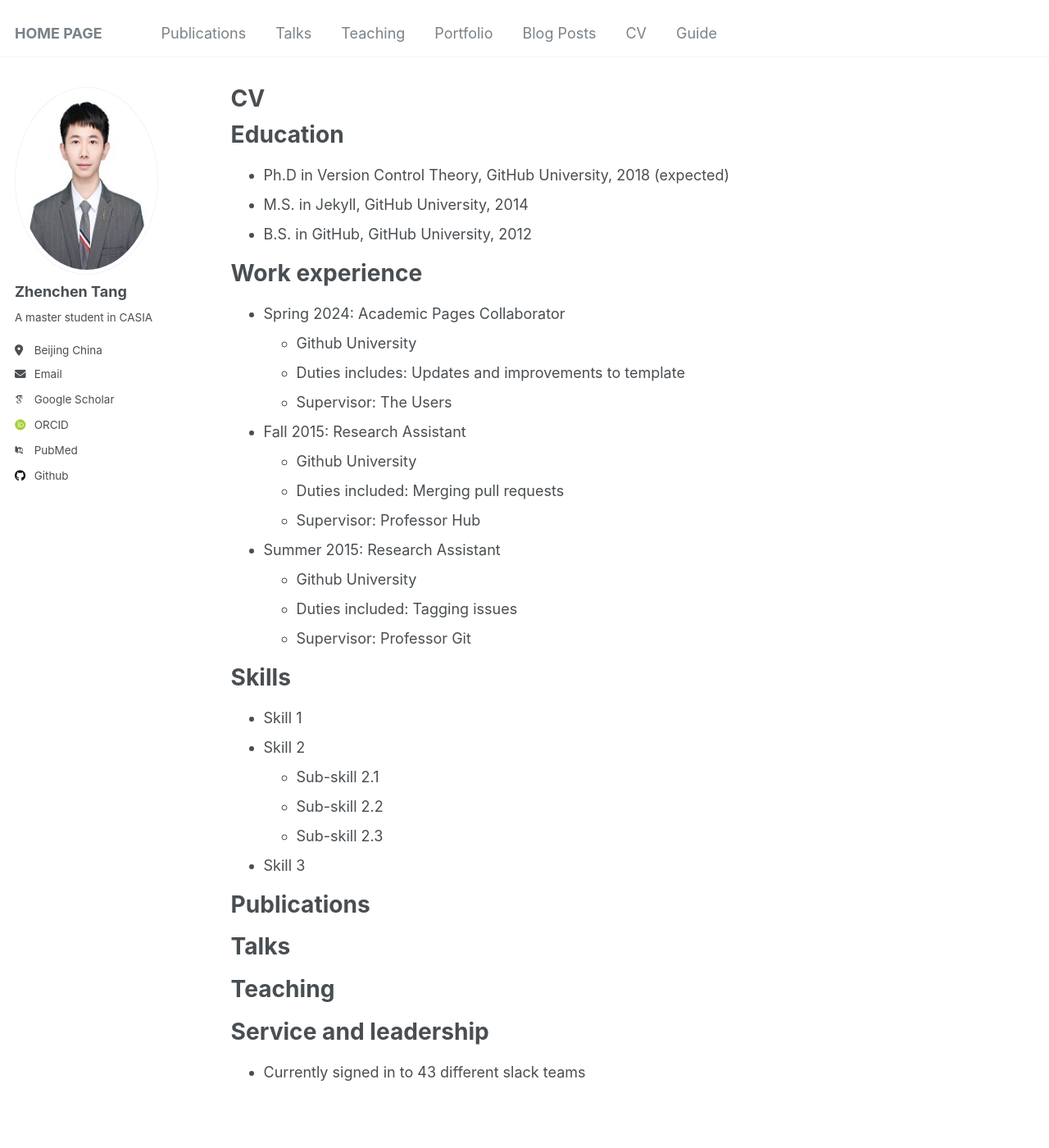
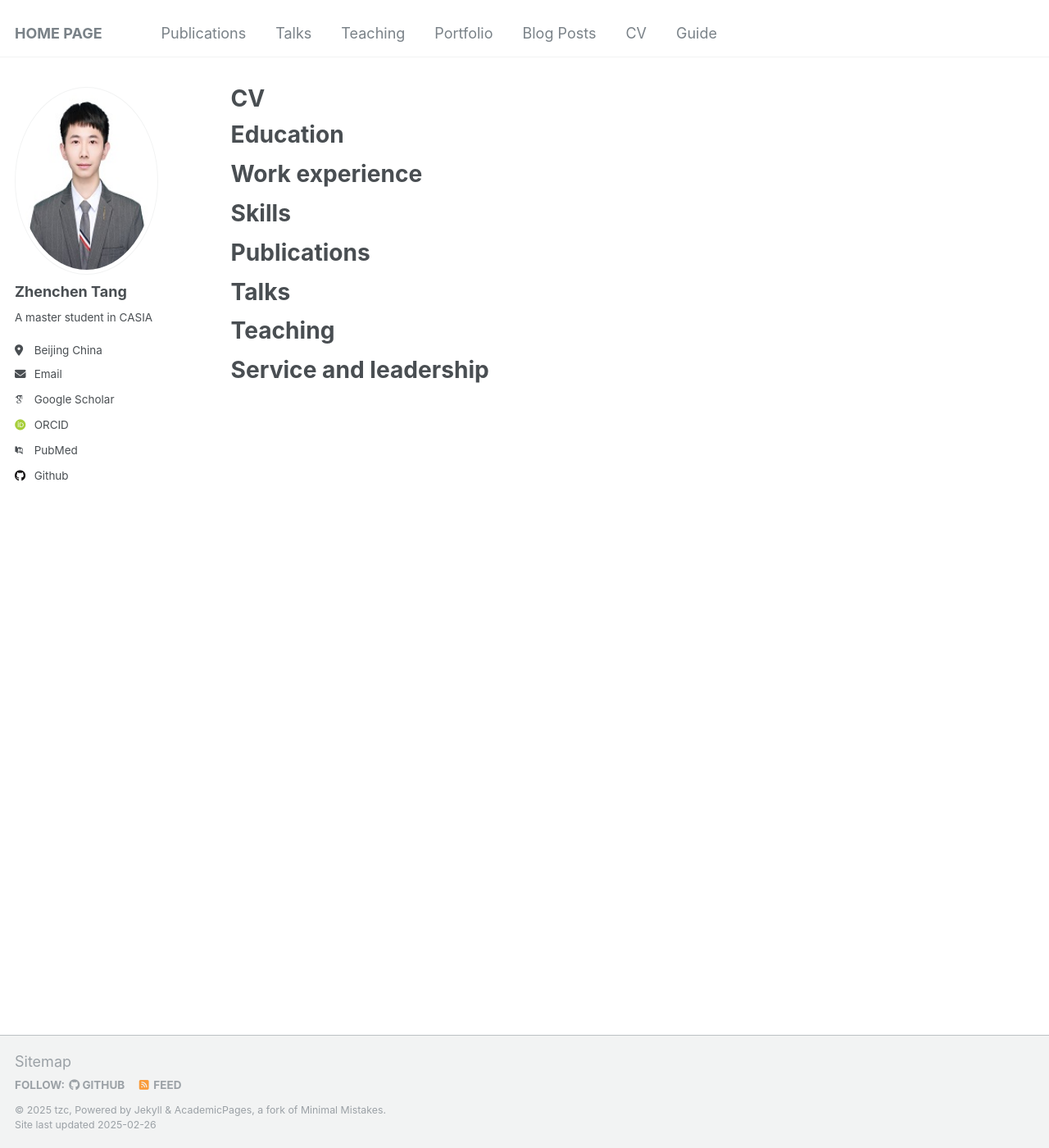
Before and after one commit to 2kxx/introduction, a Jekyll site: the page built from _pages/cv.md, in a window 1280 px wide and 1400 px high. Shown: the whole window at 82% size. Built offline with Jekyll 4.4.1, drawn with Linux system fonts in a browser that asks for light colours; some web fonts are replaced.

Commit message:
Update cv.md

```diff
--- a/_pages/cv.md
+++ b/_pages/cv.md
@@ -11,54 +11,27 @@
 
 Education
 ======
-* Ph.D in Version Control Theory, GitHub University, 2018 (expected)
-* M.S. in Jekyll, GitHub University, 2014
-* B.S. in GitHub, GitHub University, 2012
+
 
 Work experience
 ======
-* Spring 2024: Academic Pages Collaborator
-  * Github University
-  * Duties includes: Updates and improvements to template
-  * Supervisor: The Users
 
-* Fall 2015: Research Assistant
-  * Github University
-  * Duties included: Merging pull requests
-  * Supervisor: Professor Hub
-
-* Summer 2015: Research Assistant
-  * Github University
-  * Duties included: Tagging issues
-  * Supervisor: Professor Git
 
 Skills
 ======
-* Skill 1
-* Skill 2
-  * Sub-skill 2.1
-  * Sub-skill 2.2
-  * Sub-skill 2.3
-* Skill 3
+
 
 Publications
 ======
-  <ul>{% for post in site.publications reversed %}
-    {% include archive-single-cv.html %}
-  {% endfor %}</ul>
+
 
 Talks
 ======
-  <ul>{% for post in site.talks reversed %}
-    {% include archive-single-talk-cv.html  %}
-  {% endfor %}</ul>
+
 
 Teaching
 ======
-  <ul>{% for post in site.teaching reversed %}
-    {% include archive-single-cv.html %}
-  {% endfor %}</ul>
+
 
 Service and leadership
 ======
-* Currently signed in to 43 different slack teams
```
